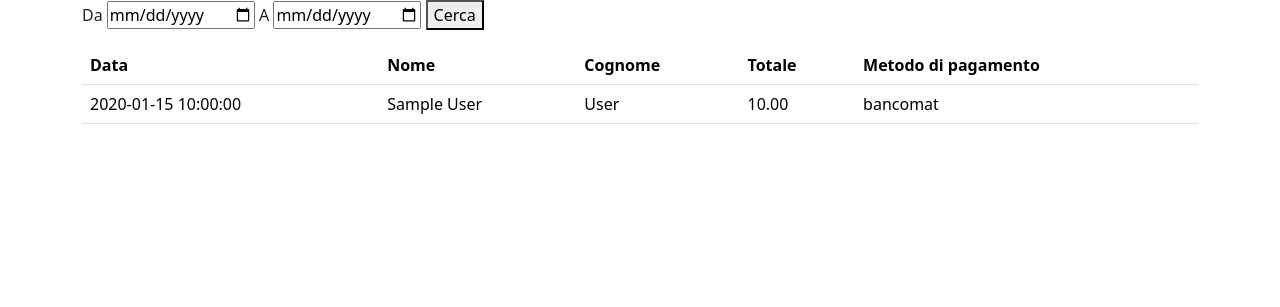
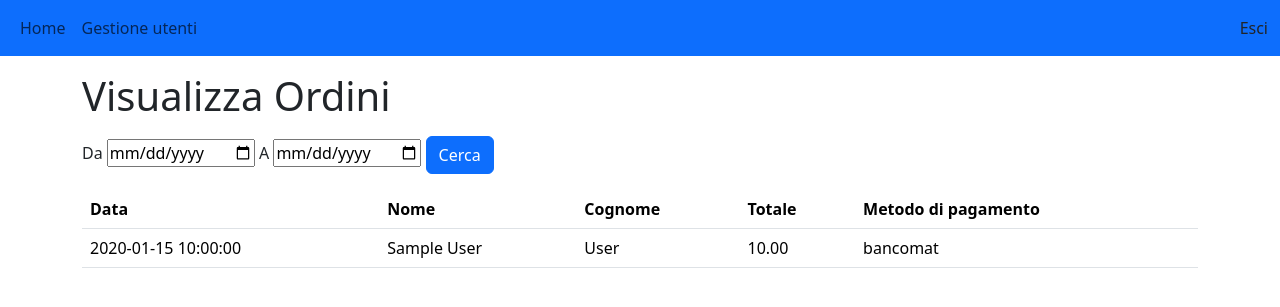
Before and after one commit to LorenzoIanotto/games_and_go, a PHP site: page /site/admin/ in a window 1280 px wide. Shown: the top 307 px of the page. Run offline with PHP 8.4, Linux system fonts and the light colour scheme; the visitor is signed in with stand-in values (Sample User, id 1); tables that the repository leaves empty hold one stand-in row (values such as "Sample post").

Commit message:
Better admin pages

```diff
--- /dev/null
+++ b/components/headers/admin.php
@@ -0,0 +1,15 @@
+<header class="mb-3">
+    <nav class="navbar sticky-top navbar-expand-sm bg-primary">
+        <div class="container-fluid">
+            <ul class="navbar-nav">
+                <li class="nav-item">
+                    <a class="nav-link" href="/site/admin/">Home</a>
+                </li>
+                <li class="nav-item">
+                    <a class="nav-link" href="/site/admin/users/">Gestione utenti</a>
+                </li>
+            </ul>
+            <a class="nav-link" href="/site/logout.php">Esci</a>
+        </div>
+    </nav>
+</header>
--- a/site/admin/index.php
+++ b/site/admin/index.php
@@ -43,13 +43,15 @@ function sql_result_table(mysqli_result $res) {
         <title>Homepage Admin</title>
     </head>
     <body>
+        <?php require "../../components/headers/admin.php" ?>
         <main class="container">
             <form>
+                <h1 class="mb-3">Visualizza Ordini</h1>
                 <label for="date-from-input">Da</label>
                 <input type="date" name="date_from" id="date-from-input" value="<?php echo ($_GET["date_from"] ?? false) ? $_GET["date_from"] : "" ?>"/>
                 <label for="date-to-input">A</label>
                 <input type="date" name="date_to" id="date-to-input" value="<?php echo ($_GET["date_to"] ?? false) ? $_GET["date_to"] : "" ?>"/>
-                <button type="submit">Cerca</button>
+                <button class="btn btn-primary" type="submit">Cerca</button>
             </form>
             <?php sql_result_table($res) ?>
         </main>
--- a/site/admin/users/index.php
+++ b/site/admin/users/index.php
@@ -52,6 +52,7 @@ $show_err = isset($_GET["delete_error"]) ? "" : "d-none";
         <title>Gestione Utenti</title>
     </head>
     <body>
+        <?php require "../../../components/headers/admin.php" ?>
         <main class="container">
             <div class="alert alert-danger alert-dismissible fade show <?php echo $show_err ?>" role="alert">
                 <span><strong>Oopsie!</strong> Operazione fallita: controlla che l'utente non abbia dati a suo nome nel sistema. </span>
```
